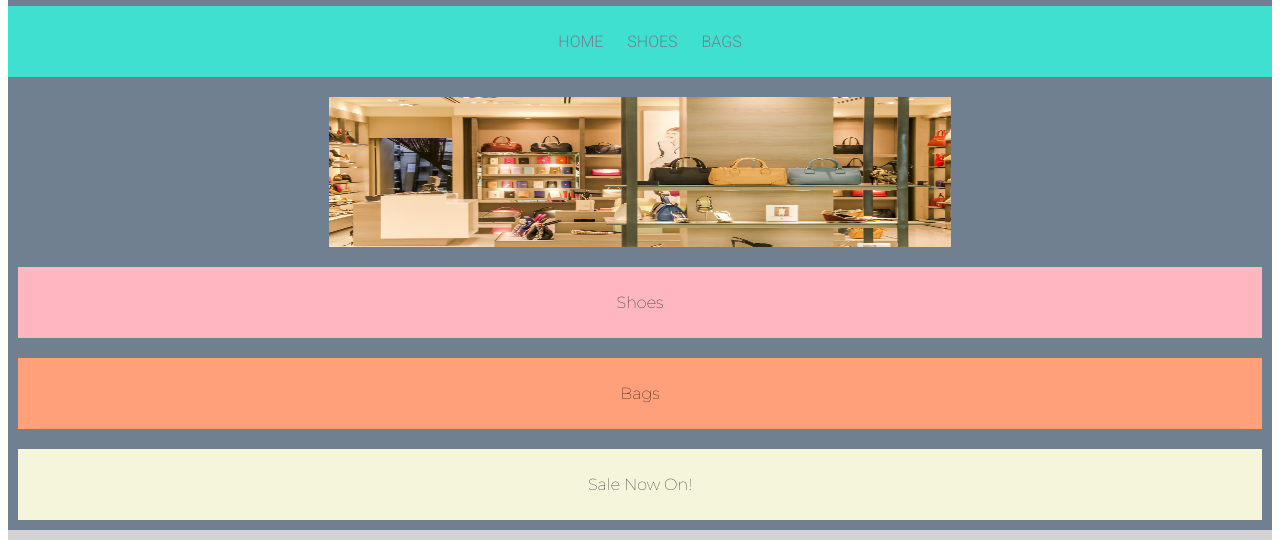
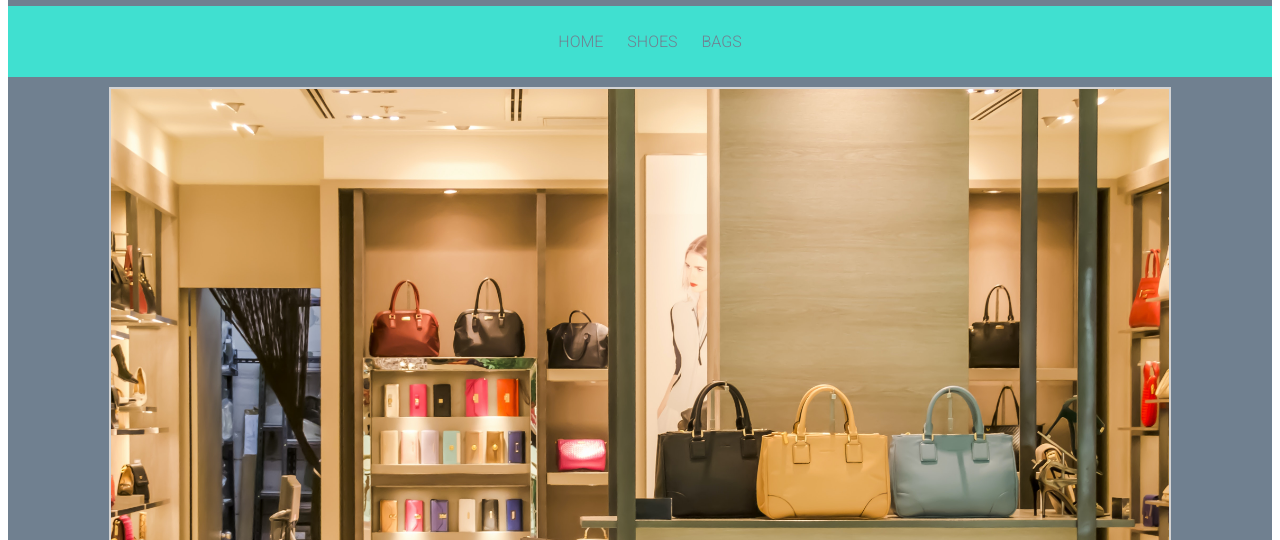
Before and after one commit to AnnieBRGit/Webshop-Flexbox, a plain HTML site: page index.html in a window 1280 px wide. Shown: the part 93-633 px from the top of the page. Drawn offline with Linux system fonts and the light colour scheme.

Commit message:
finished index, css and readme

```diff
--- a/assets/css/style.css
+++ b/assets/css/style.css
@@ -6,6 +6,7 @@
   justify-content: center;
   text-align: center;
   padding: 10px;
+
 }
 
 .col {
@@ -37,6 +38,7 @@ section {
     text-align: center;
     background-color: turquoise;
     justify-content: space-around;
+    padding-bottom: 10px;
 
 }
 
@@ -62,12 +64,33 @@ section {
 
 #image {
     position: relative;
-    max-height: 150px;
-    max-width: 50%;
+    height: 90%;
+    width: 85%;
     padding-bottom: 0px;
     margin-bottom: 0px;
-    padding-top: 10px;
     overflow: hidden;
+    border: 2px solid lightgray;
+
+}
+
+.shoes {
+    overflow: hidden;
+    padding-right: 60px;
+    padding-left: 60px;
+
+}
+
+.bags {
+    overflow: hidden;
+    padding-right: 60px;
+    padding-left: 60px;
+}
+
+.sale {
+    overflow: hidden;
+    padding-right: 60px;
+    padding-left: 60px;
+    padding-bottom: 15px;
 }
 
 .center {
--- a/index.html
+++ b/index.html
@@ -29,17 +29,17 @@
         <img src="assets/images/pexels-shattha-pilabut-135620.jpg" alt="" id="image" class="center">
     </div>
     </section>
-    <section>
+    <section class="shoes">
     <div class="flex-grid" id="one">
         <div class="col"><a href="#"></i><p>Shoes</p></a></div>
     </div>
     </section>
-    <section>
+    <section class="bags">
     <div class="flex-grid" id="two">
         <div class="col"><a href="#"><p>Bags</p></a></div>
     </div>
     </section>
-    <section>
+    <section class="sale">
     <div class="flex-grid" id="three">
         <div class="col"><a href="#"><p>Sale Now On!</p></a></div>
     </div>
@@ -50,6 +50,7 @@
                 <ul>
                     <li><a href="#">About</a></li>
                     <li><a href="#">Contact</a></li>
+                    <br>
                     <li><a href="https://www.instagram.com/"><i class="fab fa-instagram"></i></a></li>
                     <li><a href="https://www.facebook.com/"><i class="fab fa-facebook-square"></i></a></li>
                     <li><a href="https://linkedin.com/"><i class="fab fa-linkedin"></i></a></li>
```
